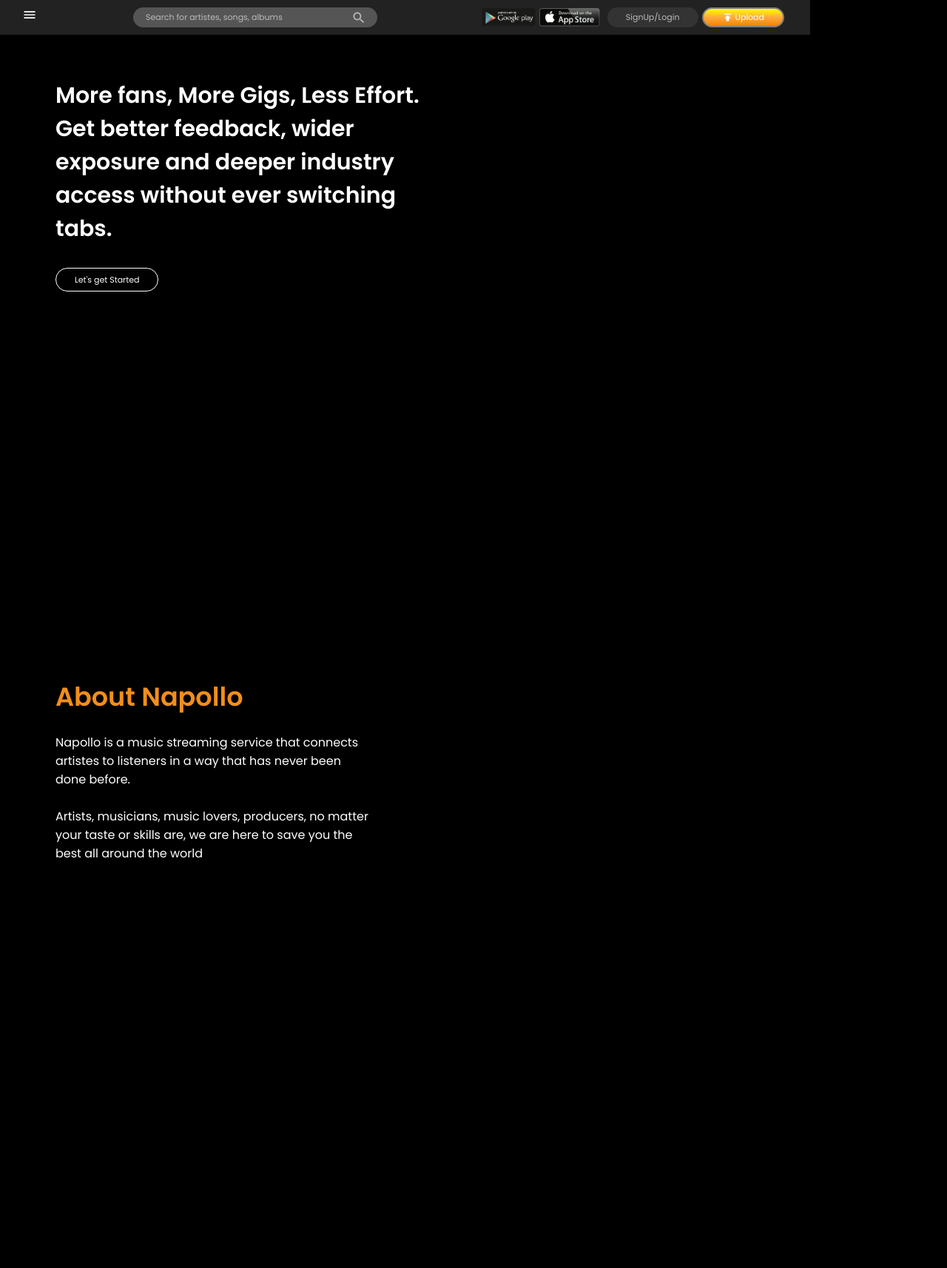
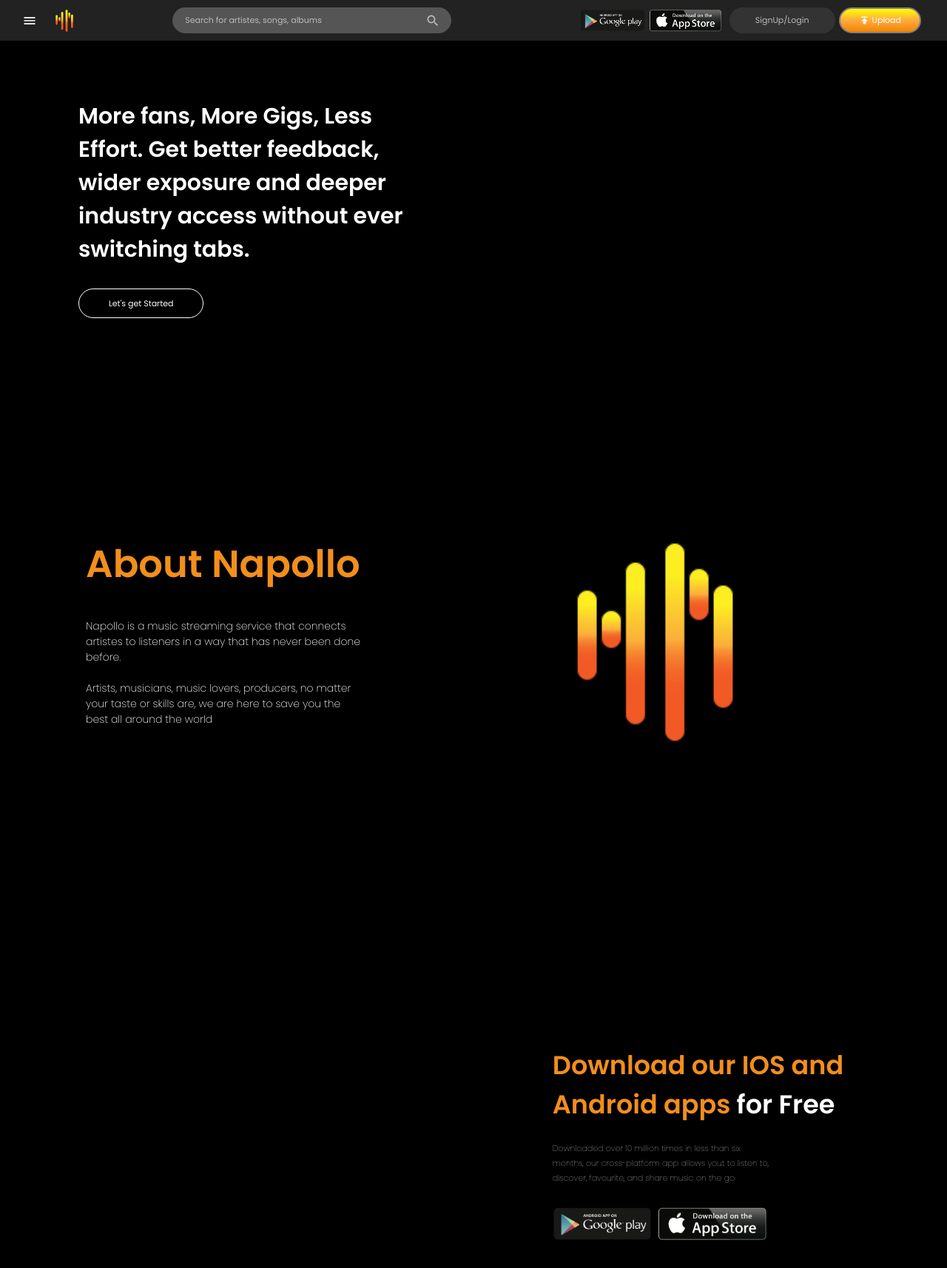
Before and after one commit to Nurmalee/napollo-24-design, a React (Create React App) app: page / in a window 1280 px wide. Shown: the top 1714 px of the page at 74% size. Before the commit the page ends 1367 px from the top, so only its background shows below. Built offline with nearby package versions, Linux system fonts and the light colour scheme.

Commit message:
REDESIGNS AND RELOGO

```diff
--- a/src/App.js
+++ b/src/App.js
@@ -2,14 +2,18 @@
 import Navbar from './components/Navbar'
 import Banner from './components/Banner'
 import About from './components/About'
+import Download from './components/Download'
 
 
 function App() {
   return (
     <AppContainer>
       <Navbar />
-      <Banner />
-      <About />
+      <AppBody>
+        <Banner />
+        <About />
+        <Download />
+      </AppBody>
     </AppContainer>
   );
 }
@@ -17,5 +21,10 @@
 export default App;
 
 const AppContainer = styled.div`
- width: 1100px;
+ /* width: 1100px; */
 `
+
+const AppBody = styled.div`
+ width: 85%;
+ margin: 0 auto;
+`
--- a/src/components/About.js
+++ b/src/components/About.js
@@ -1,4 +1,6 @@
 import styled from 'styled-components'
+import Napollo from '../resources/images/Napollo.png'
+
 
 const About = () => {
     return (
@@ -9,6 +11,9 @@
                 </p>
             </AboutText>
 
+            <AboutImage>
+                <img src={Napollo} alt="Napollo-Logo" />
+            </AboutImage>
         </AboutContainer>
     )
 }
@@ -21,22 +26,39 @@
     align-items: center;
     justify-content: space-between;
     padding: 10px;
-    width: 950px;
-    margin: 0 auto;
-    min-height: 80vh;
+    padding-top: 50px;
+    padding-bottom: 200px;
     /* border: 1px solid white; */
 `
 
 const AboutText = styled.div`
     flex: 0.45;
+    padding: 10px;
+    /* border: 1px solid white; */
 
     > h1 {
         color: #f28e1c;
-        font-size: 35px;
+        font-size: 3.2em;
         font-weight: 700;
     }
 
     > p {
         color: white;
+        width: 80%;
+        font-weight: 200;
+        font-size: 14px;
     }
 `
+
+const AboutImage = styled.div`
+    flex: 0.55;
+    text-align: center;
+    padding-top: 50px;
+    /* border: 1px solid white; */
+    height: 270px;
+
+    > img {
+        height: 100%;
+        object-fit: contain;
+    }
+`
--- a/src/components/Banner.js
+++ b/src/components/Banner.js
@@ -1,4 +1,5 @@
 import styled from 'styled-components'
+// import { Button } from '@material-ui/core';
 
 const Banner = () => {
     return (
@@ -17,16 +18,13 @@
 
 const BannerContainer = styled.div`
     padding: 10px;
-    width: 950px;
-    margin: 0 auto;
-    /* margin-bottom: 100px; */
-    min-height: 80vh;
+    padding-top: 50px;
+    padding-bottom: 200px;
     /* border: 1px solid white; */
 `
 
 const BannerHighlight = styled.div`
-    width: 55%;
-    margin-top: 50px;
+    width: 45%;
 
     > p {
         font-size: 30px;
@@ -37,8 +35,8 @@
     > button {
         font-size: 11px;
         border-radius: 20px;
-        padding: 0 25px;
-        height: 32px;
+        padding: 0 40px;
+        height: 40px;
         color: white;
         background-color: transparent;
         border: 1px solid;
--- /dev/null
+++ b/src/components/Download.js
@@ -0,0 +1,50 @@
+import styled from 'styled-components'
+import App_Play_Store from '../resources/images/app-play-store.png'
+
+const Download = () => {
+    return (
+        <DownloadContainer>
+            <DownloadText>
+                <h1>Download our IOS and Android apps <span>for Free</span></h1>
+                <p>Downloaded over 10 million times in less than six months, our cross-platform app allows yout to listen to, discover, favourite, and share music on the go </p>
+                <img src={App_Play_Store} alt="Stores Logo" height={45} />
+            </DownloadText>
+
+        </DownloadContainer>
+    )
+}
+
+export default Download
+
+const DownloadContainer = styled.div`
+    display: flex;
+    align-items: center;
+    justify-content: space-between;
+    padding: 10px;
+    min-height: 80vh;
+    /* border: 1px solid white; */
+`
+
+const DownloadText = styled.div`
+    flex: 0.40;
+    margin-left: auto;
+
+    > h1 {
+        color: #f28e1c;
+        font-size: 35px;
+        font-weight: 700;
+
+        > span {
+            color: white;
+        }
+    }
+
+    > p {
+        color: white;
+        font-size: 11px;
+        line-height: 20px;
+        font-weight: 100;
+        margin-bottom: 30px;
+        width: 70%;
+    }
+`
--- a/src/components/Navbar.js
+++ b/src/components/Navbar.js
@@ -1,13 +1,14 @@
 import styled from 'styled-components'
 import { Menu, Search, Publish } from '@material-ui/icons';
 import App_Play_Store from '../resources/images/app-play-store.png'
+import Napollo from '../resources/images/Napollo.png'
 
 const Navbar = () => {
     return (
         <NavContainer>
             <NavLeft>
                 <Menu />
-                {/* <img src="" alt="Napollo Logo" /> */}
+                <img src={Napollo} alt="Napollo Logo" height={30} />
             </NavLeft>
 
             <NavSearch>
@@ -17,7 +18,7 @@
 
             <NavRight>
 
-                <img src={App_Play_Store} alt="Stores Logo" height={25} />
+                <img src={App_Play_Store} alt="Stores Logo" height={30} />
 
                 <AccountButtons>
                     <button>SignUp/Login</button>
@@ -41,16 +42,22 @@
     align-items: center;
     background-color: #222;
     padding: 10px 30px;
-    margin-right: 5px;
 `
 
 const NavLeft = styled.div`
     flex: 0.15;
     justify-self: flex-start;
+    display: flex;
+    align-items: center;
+    margin-right: 30px;
 
     > .MuiSvgIcon-root {
         font-size: 20px;
         color: white;
+    }
+
+    > img {
+        margin-left: 25px;
     }
 `
 
@@ -61,7 +68,7 @@
     display: flex;
     align-items: center;
     padding: 0 15px;
-    height: 27px;
+    height: 35px;
     margin-right: 5px;
 
     > input {
@@ -107,8 +114,8 @@
         text-transform: capitalize;
         font-size: 11px;
         border-radius: 20px;
-        padding: 0 25px;
-        height: 27px;
+        padding: 0 35px;
+        height: 35px;
         border: none;
         outline: none;
         margin-right: 5px;
@@ -132,7 +139,6 @@
             display: flex;
             align-items: center;
             padding: 0 25px;
-            height: 27px;
             border: 2px solid grey;
 
             > .MuiSvgIcon-root {
```
Also changed, not shown: src/resources/images/Napollo-Logo.JPG (added), src/resources/images/Napollo.png (added).
